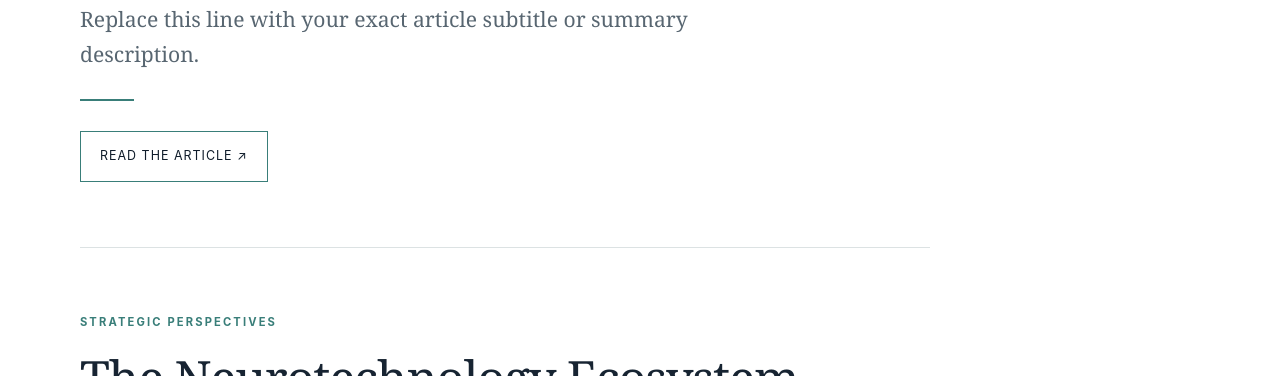
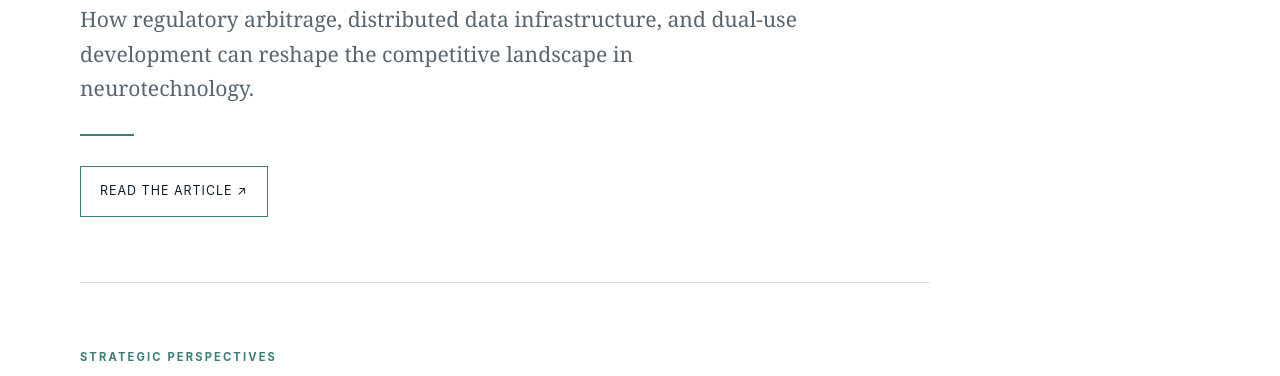
Before and after one commit to kristinabalac/closedloopstrategy, a plain HTML site: page insights/index.html in a window 1280 px wide. Shown: the part 724-1100 px from the top of the page. Drawn offline with Linux system fonts and the light colour scheme.

Commit message:
Update index.html

```diff
--- a/insights/index.html
+++ b/insights/index.html
@@ -268,7 +268,7 @@
       <article class="insight-item">
         <p class="section-label">Strategic Perspectives</p>
         <h2>The Infrastructure Play in Neurotech</h2>
-        <p class="insights-description">Replace this line with your exact article subtitle or summary description.</p>
+        <p class="insights-description">How regulatory arbitrage, distributed data infrastructure, and dual-use development can reshape the competitive landscape in neurotechnology.</p>
         <div class="insights-divider"></div>
         <a href="closedloop-strategy-infrastructure-play-neurotech/" class="cta">Read the article &#8599;</a>
       </article>
```
